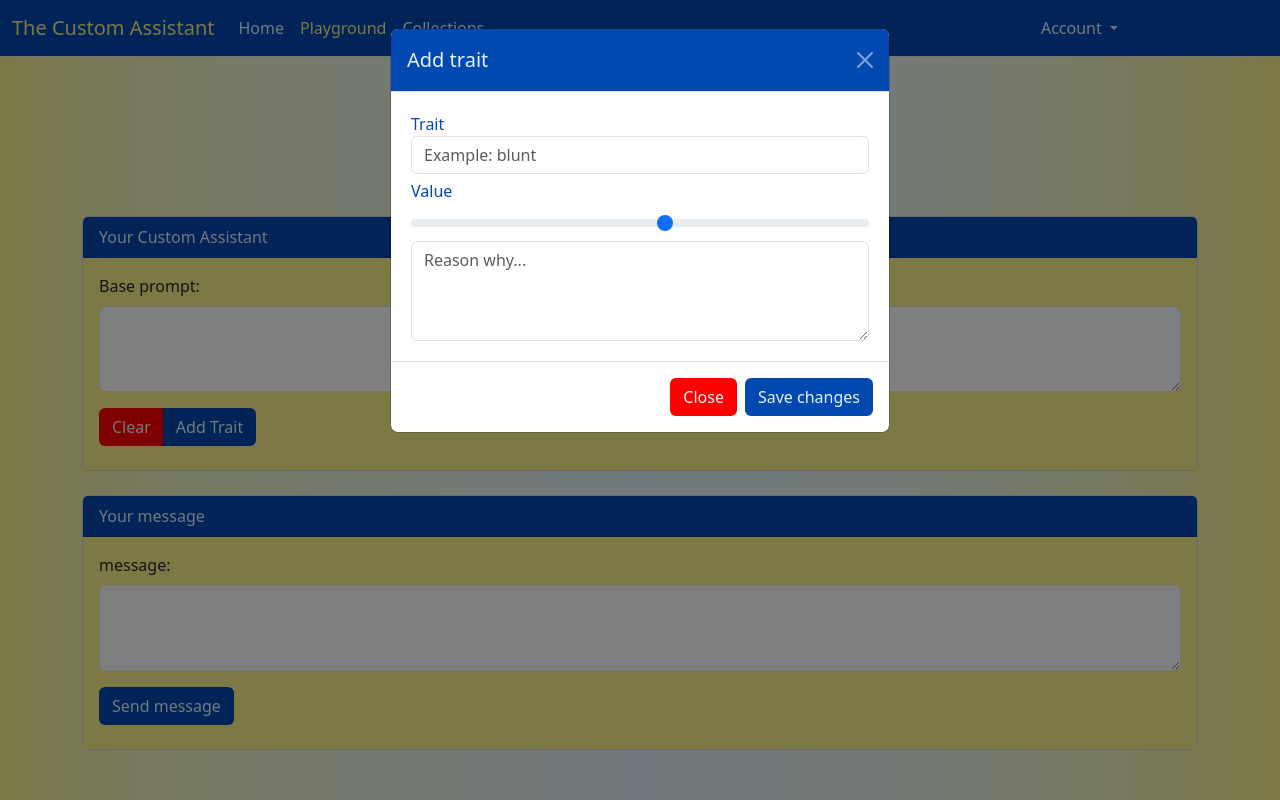
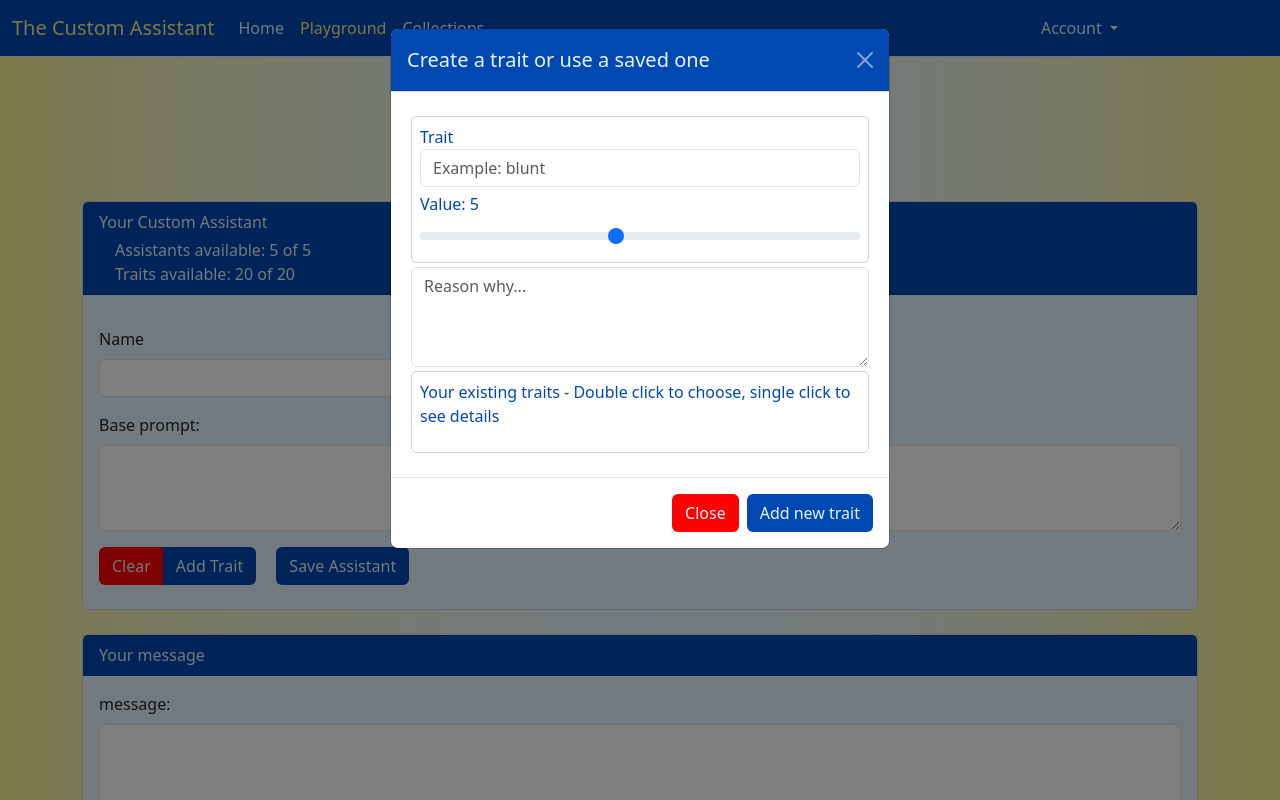
Before and after one commit to antoniobruchidev/mp3-custom-ai-fix, a Flask app: page /playground in a window 1280 px wide, after a click on "Add Trait". Run offline with Flask 3, Linux system fonts and the light colour scheme; the visitor is signed in with stand-in values (Sample User, id 1); data that the repository does not hold is empty; some libraries are stand-ins or nearby versions.

Commit message:
Feat: add create_assistant route to save assistants from the playground
In playground routes passing saved assistants and traits, also added env variables for how many slot the admin want the user to have, default values of 5 assistant and 20 traits if not set.
In playground template added useful information about slots available and how to add existing traits, by clicking on the trait saved the button will trigger a tooltip that will tell the user to double click on the button to add the trait. The tooltip will also show the reason behind the value assigned.
In playground.js moved all the elements at the top and the event listeners at the bottom. now added methods and event listeners to add a saved trait to the active assistant and to save the assistant. It won't be possibile for the user to add a trait with the same value. If the user add an existing trait to a new assistant and save the assistant, the trait will not be saved but still added to the new assistant.
In models fixed the Assistant method retrieve_system_prompt.
In base.html and script.js added timeout and effects to toasts.

```diff
--- a/custom_assistant/routes.py
+++ b/custom_assistant/routes.py
@@ -4,9 +4,10 @@ from celery.result import AsyncResult
 from custom_assistant import app, db, argon2
 from custom_assistant.inference import chat
 from custom_assistant.mail import forgot_password_email, send_activation_email
-from custom_assistant.models import User
+from custom_assistant.models import Assistant, CharacterTrait, User
 from custom_assistant.tasks import celery, add
 from flask_login import LoginManager, current_user, login_required, login_user, logout_user
+from psycopg2 import OperationalError
 
 
 login_manager = LoginManager()
@@ -16,6 +17,7 @@ login_manager.login_view = "login"
 @login_manager.user_loader
 def load_user(user_id):
     return User.query.get(user_id)
+
 
 # Test routes
 
@@ -84,8 +86,120 @@ def playground():
     Returns:
         render_template: playground
     """
-    return render_template("playground.html")
+    assistants = []
+    traits = []
+    assistants_available = 0
+    traits_available = 0
+    try:
+        if current_user.is_authenticated:
+            assistants = db.session.query(Assistant).filter(
+                Assistant.user_id==current_user.id
+            ).all()
+            traits = db.session.query(CharacterTrait).filter(
+                CharacterTrait.user_id==current_user.id
+            ).all()
+        assistants_available = int(os.getenv("ASSISTANT_SLOTS", 5)) - len(
+            assistants
+        )
+        traits_available = int(os.getenv("TRAIT_SLOTS", 20)) - len(traits)
+        print(assistants_available, traits_available)
+        return render_template(
+            "playground.html",
+            user=current_user,
+            assistants_available=assistants_available,
+            traits_available=traits_available,
+            assistants_limit=os.getenv("ASSISTANT_SLOTS", 5),
+            traits_limit=os.getenv("TRAIT_SLOTS", 20),
+            assistants=assistants,
+            traits=traits
+            )
+    except OperationalError as e:
+        print(e)
+        return redirect(playground)
 
+
+
+@login_required
+@app.post("/assistants/create")
+def create_assistant():
+    """Method to create an assistant
+
+    Returns:
+        {json}: message or error
+    """
+    if not request.is_json:
+        return {"status": 400, "error": "Bad request"}
+    data = request.get_json()
+    trait_limit = int(os.getenv("TRAIT_SLOTS", 20))
+    assistant_limit = int(os.getenv("ASSISTANT_SLOTS", 5))
+    try:
+        user = db.session.get(User, current_user.id)
+        user_traits = db.session.query(CharacterTrait).filter(
+            CharacterTrait.user_id==user.id
+        ).all()
+        user_assistants = db.session.query(Assistant).filter(
+            Assistant.user_id==user.id
+        ).all()
+    except OperationalError as e:
+        return {"status": 500, "error": f"Please try again... Operational error: {e}"}
+
+    assistant_names = [assistant.name for assistant in user_assistants]
+    trait_names = [f"{trait.trait}: {trait.value}" for trait in user_traits]
+    traits_to_be_saved = []
+    traits_to_be_added = []
+    for trait in data['traits']:
+        print(trait)
+        trait_value = trait['value'].replace("\n", "").replace(" ", "")
+        t = f"{trait['trait']}: {trait_value}"
+        traits_to_be_saved.append(t)
+    for trait in traits_to_be_saved:
+        if trait in trait_names:
+            index = traits_to_be_saved.index(trait)
+            traits_to_be_saved.pop(index)
+    if data['assistant_name'] in assistant_names:
+        return {"status": 400, "error": "You already have an assistant with that name"}
+    if assistant_limit == len(user_assistants):
+        print(assistant_limit, user_assistants)
+        return {"status": 400, "error": "Not enough assistant slots available"}
+    if trait_limit == len(user_traits) + len(data['traits']):
+        print(trait_limit, user_traits)
+        return {"status": 400, "error": "Not enough trait slots available"}
+    try:
+        assistant = Assistant(
+            user_id=user.id,
+            name=data['assistant_name'],
+            prompt=data['base_prompt']
+        )
+        db.session.add(assistant)
+        db.session.commit()
+        for trait in data['traits']:
+            trait_value = trait['value'].replace("\n", "").replace(" ", "")
+            t = f"{trait['trait']}: {trait_value}"
+            if t in traits_to_be_saved:
+                print(user.id, trait['trait'], trait_value)
+                character_trait = CharacterTrait(
+                    user_id=user.id,
+                    trait=trait['trait'],
+                    value=trait_value,
+                    reason_why=trait['reason_why']
+                )
+                db.session.add(character_trait)
+                db.session.commit()
+            else:
+                character_trait = db.session.query(CharacterTrait).filter(
+                    CharacterTrait.user_id==user.id,
+                    CharacterTrait.trait==trait['trait'],
+                    CharacterTrait.value==trait_value
+                ).first()
+            assistant.traits.append(character_trait)
+            db.session.add(assistant)
+            db.session.commit()
+    except Exception as e:
+        return {"status": 500, "error": e}
+    except OperationalError as e:
+        return {"status": 500, "error": f"Please try again... Operational error: {e}"}
+    flash(f"name: {data['assistant_name']} - base prompt: {data['base_prompt']} - traits: {data['traits']}")
+    return {"status": 200}
 
 @app.get("/collections")
 def collections():
@@ -109,22 +223,27 @@ def register():
     if request.method == "POST":
         email = request.form.get("email")
         user = None
-        user = User(email=email).sign_up_with_email(
-            request.form.get("password", None),
-            request.form.get("confirm-password", None)
-        )
+        try:
+            user = User(email=email).sign_up_with_email(
+                request.form.get("password", None),
+                request.form.get("confirm-password", None)
+            )
+        except OperationalError as e:
+            error = f"Operational error - please retry..."
+            return render_template("register.html", g_client_id=g_client_id, error=error)
         if user is not None:
             db.session.add(user)
             db.session.commit()
             send_activation_email(user)
-            return redirect(url_for("login", g_client_id=g_client_id))
+            error = f"An email has been sent to {user.email}. Please verify your email address."
+            return render_template("login", g_client_id=g_client_id, error=error)
         else:
             error = f"Email {user.email} already present"
-            return redirect(url_for(
+            return render_template(
                 "login",
                 error=error,
                 g_client_id=g_client_id
-            ))
+            )
     else:
         return render_template("register.html", g_client_id=g_client_id)
 
@@ -139,11 +258,16 @@ def verify_user(user_id):
     Returns:
         redirect: login
     """
-    user = db.session.get(User, user_id)
-    user.verified = True
-    db.session.add(user)
-    db.session.commit()
-    return redirect(url_for("login"))
+    g_client_id = os.getenv("GOOGLE_CLIENT_ID")
+    try:
+        user = db.session.get(User, user_id)
+        user.verified = True
+        db.session.add(user)
+        db.session.commit()
+    except OperationalError as e:
+        error = f"Operational error: {e} - please retry..."
+        return render_template("login.html", g_client_id=g_client_id, error=error)
+    return render_template("login", g_client_id=g_client_id, error="Account verified.")
 
 
 @app.route("/login", methods=['GET', 'POST'])
--- a/custom_assistant/static/css/style.css
+++ b/custom_assistant/static/css/style.css
@@ -2,13 +2,8 @@ body {
     display: flex;
     min-height: 100vh;
     flex-direction: column;
-}
-
-main {
+    color: #0248B1;
     background-image: linear-gradient(to right,#F9F28A, 15%, #E5F5FF , 85%, #F9F28A);
-    padding: 15px;
-    color: #0248B1;
-    height: 100vh;
 }
 
 .navbar {
@@ -93,7 +88,9 @@ main {
     margin-top: 20px;
 }
 
-.btn-add-trait, .btn-login-register {
+.btn-add-trait,
+.btn-login-register,
+.btn-save-assistant {
     background-color: #0248B1;
     color: #E5F5FF;
 }
@@ -102,6 +99,12 @@ main {
     background-color: #E5F5FF;
     color: #0248B1;
     border: 1px solid #0248B1;
+}
+
+.btn-save-assistant:hover {
+    background-color: #008100;
+    color: #E5F5FF;
+    border: 1px solid #008100
 }
 
 .btn-discard {
@@ -121,7 +124,7 @@ main {
 }
 
 .card-body {
-    background-color: #F9F28A;
+    background-color: #E5F5FF;
 }
 
 .modal-body {
@@ -151,3 +154,10 @@ main {
     --bs-popover-body-padding-x: 10px;
     --bs-popover-body-padding-y: 10px;
 }
+
+#traits-container-modal, #traits-name-value-modal {
+    padding: 8px;
+    border: 1px solid lightgray;
+    border-radius: 5px;
+    margin: 4px auto;
+}
--- a/custom_assistant/static/js/playground.js
+++ b/custom_assistant/static/js/playground.js
@@ -1,23 +1,19 @@
-const saveTraitButton = document.getElementById("save-trait")
+// get elements for the event listeners
+const setTraitButton = document.getElementById("save-trait")
 
-/**
- * Method to create a button with the values of the trait in a popover
- * @param {string} trait
- * @param {integer} value
- * @param {string} reasonWhy
- * @returns
- */
-const createButtonWithPopover = (trait, value, reasonWhy) => {
-    const button = document.createElement("button")
-    button.classList.add("btn", "btn-lg", "btn-trait")
-    button.setAttribute("data-bs-toggle", "popover")
-    button.setAttribute("data-bs-title", `${trait.toUpperCase()}: ${value}`)
-    button.setAttribute("data-bs-content", reasonWhy)
-    button.setAttribute("data-bs-placement", "bottom")
-    button.setAttribute("data-bs-custom-class", "btn-popover")
-    button.innerText = trait.toUpperCase()
-    return button
-}
+const value = document.getElementById("value")
+const valueLabel = document.getElementById("value-label")
+value.value = 5
+valueLabel.innerText = `Value: ${value.value}`
+
+const clearTraitsButton = document.getElementById("clear")
+const saveAssistantButton = document.getElementById("save-assistant")
+
+var modalEl = document.getElementById('add-trait-modal')
+
+const traits = document.getElementsByClassName("custom-tooltip")
+
+const sendButton = document.getElementById("send-message")
 
 /**
  * Method to enable the popovers present
@@ -25,28 +21,58 @@ const createButtonWithPopover = (trait, value, reasonWhy) => {
 const updatePopovers = () => {
     const popoverTriggerList = document.querySelectorAll('[data-bs-toggle="popover"]')
     const popoverList = [...popoverTriggerList].map(popoverTriggerEl => new bootstrap.Popover(popoverTriggerEl))
+    return popoverList
+}
+
+/**
+ * Method to add a new trait button and close the modal
+ */
+const appendTraitAndCloseModal = () => {
+    updatePopovers()
+    const closeTraitButton = document.getElementById("close-trait")
+    closeTraitButton.click()
 }
 
 /**
  * Method to save a character trait from the given inputs
  */
-const saveTrait = () => {
+const setTrait = () => {
     const trait = document.getElementById("trait")
     const value = document.getElementById("value")
     const reasonWhy = document.getElementById("reason-why")
-    const button = createButtonWithPopover(trait.value, value.value, reasonWhy.value)
-    const traitsContainer = document.getElementById("traits-container")
-    traitsContainer.appendChild(button)
-    updatePopovers()
+    const existingTraits = document.getElementById("traits-container-modal").children
+    for (let existingTrait of existingTraits) {
+        if (!existingTrait.innerText.includes("Your existing traits -")){
+            var traitTitle = existingTrait.innerText
+            console.log(traitTitle)
+            var cleanedTrait = traitTitle.split(":")[0]
+            var cleanedValue = traitTitle.split(":")[1].trim("\n").replace(" ", "")
+            var title = `${cleanedTrait.toUpperCase()}: ${cleanedValue}`
+            var traitTitle = `${trait.value.toUpperCase()}: ${value.value}`
+            var spaces = null
+            for (let char of title) {
+                if (char == " ") {
+                    spaces++
+                }
+            }
+            if (title == traitTitle) {
+                console.log(title, traitTitle)
+                createToast("You cannot have 2 traits with the same name and the same value")
+                break
+            } else if (spaces != null && spaces > 1) {
+                createToast("Trait name must be one word only")
+                break
+            }
+        }
+    }
+    const button = createButtonWithPopover(trait.value, value.value, reasonWhy.value, null)
     trait.value = ""
     value.value = 5
     reasonWhy.value = ""
-    const closeTraitButton = document.getElementById("close-trait")
-    closeTraitButton.click()
+    const traitsContainer = document.getElementById("traits-container")
+    traitsContainer.appendChild(button)
+    appendTraitAndCloseModal()
 }
-
-// Event listener to save the trait
-saveTraitButton.addEventListener("click", saveTrait)
 
 /**
  * Method to show the bot answer
@@ -69,6 +95,58 @@ const showAnswer = (answer) => {
 const clearTraits = () => {
     const traitsContainer = document.getElementById("traits-container")
     traitsContainer.innerHTML = ""
+}
+
+/**
+ * Method to save the traits one by one
+ * @returns dictionary with the traits
+ */
+const saveTraits = () => {
+    popoverList = updatePopovers()
+    console.log(popoverList)
+    let traits = []
+    for (let popover of popoverList) {
+        let title = $(popover._element).attr("data-bs-title")
+        let trait = title.split(":")[0]
+        let value = title.split(":")[1]
+        let reasonWhy = $(popover._element).attr("data-bs-content")
+        traits.push({
+            "trait": trait,
+            "value": value,
+            "reason_why": reasonWhy
+        })
+    }
+    return traits
+}
+
+/**
+ * Method to save the customized assistant
+ */
+const saveAssistant = async () => {
+    let url = window.location.pathname.replace("/playground", "/assistants/create");
+    const name = document.getElementById("assistant-name")
+    const basePrompt = document.getElementById("base-prompt")
+    if (name.value == "" || basePrompt.value == "") {
+        createToast("Assistant name and prompt cannot be blank")
+    } else {
+        const characterTraits = saveTraits()
+        let payload = {
+            "assistant_name": name.value,
+            "base_prompt": basePrompt.value,
+            "traits": characterTraits
+            };
+        const response = await fetch(url, {
+            method: "POST",
+            headers: {"Content-Type": "application/json"},
+            body: JSON.stringify(payload),
+        })
+        const data = await response.json()
+        if (data.status == 200) {
+            window.location.reload()
+        } else {
+            createToast(data.error)
+        }
+    }
 }
 
 /**
@@ -105,12 +183,92 @@ const chat = async () => {
     }
 }
 
-const sendButton = document.getElementById("send-message")
+/**
+ * Method to create a button with the values of the trait in a popover
+ * @param {string} trait
+ * @param {integer} value
+ * @param {string} reasonWhy
+ * @param {integer | null} id
+ * @returns
+ */
+const createButtonWithPopover = (trait, value, reasonWhy, id) => {
+    const button = document.createElement("button")
+    button.classList.add("btn", "btn-lg", "btn-trait")
+    button.setAttribute("data-bs-toggle", "popover")
+    button.setAttribute("data-bs-title", `${trait.toUpperCase()}: ${value}`)
+    button.setAttribute("data-bs-content", reasonWhy)
+    button.setAttribute("data-bs-placement", "bottom")
+    button.setAttribute("data-bs-custom-class", "btn-popover")
+    if (id != null) {
+        button.setAttribute("data-id", id)
+    }
+    button.innerText = trait.toUpperCase()
+    return button
+}
 
-// add event listener to the send message button
+/**
+ * Method to update the tooltips
+ */
+const updateTooltips = () => {
+    var tooltipTriggerList = [].slice.call(document.querySelectorAll('[data-bs-toggle="tooltip"]'))
+    var tooltipList = tooltipTriggerList.map(function (tooltipTriggerEl) {
+    return new bootstrap.Tooltip(tooltipTriggerEl)
+    })
+}
+
+/**
+ * Method to make a trait active in the playground and close the traits modal
+ * @param {element} trait  the element representing the trait to be added
+ */
+const finalizeModalClose = (trait) => {
+    var name = $(trait).text().split(":")[0].trim()
+    var value = $(trait).text().split(":")[1]
+    var reasonWhy = $(trait).attr("data-bs-title")
+    var id = $(trait).attr("id")
+    var button = createButtonWithPopover(name, value, reasonWhy, id)
+    const traitsContainer = document.getElementById("traits-container")
+    traitsContainer.appendChild(button)
+    updateTooltips()
+    const valueReset = document.getElementById("value")
+    const valueLabel = document.getElementById("value-label")
+    valueReset.value = 5
+    valueLabel.innerText = "Value: 5"
+    appendTraitAndCloseModal()
+}
+
+/**
+ * Method to change the trait value label according its value
+ */
+const changeValueLabel = () => {
+    const valueLabel = document.getElementById("value-label")
+    const value = document.getElementById("value")
+    valueLabel.innerText = `Value: ${value.value}`
+}
+
+// add event listener for value change
+value.addEventListener("change", function (e) {
+    changeValueLabel()
+})
+
+// add event listener to set the trait
+setTraitButton.addEventListener("click", setTrait)
+
+// add event listener to each saved trait present the modal
+for (let trait of traits) {
+    console.log(trait)
+    trait.addEventListener("dblclick", function (e) {
+        finalizeModalClose(trait)
+    })
+    console.log(`added event listener for ${trait}`)
+}
+
+// add event listener to invoke the chatbot with the active settings
 sendButton.addEventListener("click", chat)
 
-const clearTraitsButton = document.getElementById("clear")
+// add event listener to clear the traits
+clearTraitsButton.addEventListener("click", clearTraits)
 
-// add event listener to the clear traits button
-clearTraitsButton.addEventListener("click", clearTraits)
+// add event listener to save the assistant if the user is logged in
+if (saveAssistantButton != null) {
+    saveAssistantButton.addEventListener("click", saveAssistant)
+}
--- a/custom_assistant/static/js/script.js
+++ b/custom_assistant/static/js/script.js
@@ -54,6 +54,9 @@ const createToast = (message) => {
     t.setAttribute("role", "alert")
     t.setAttribute("aria-live", "assertive")
     t.setAttribute("aria-atomic", "true")
+    t.setAttribute("data-bs-animation", true)
+    t.setAttribute("data-bs-autohide", true)
+    t.setAttribute("data-bs-delay", 10000)
     const tH = document.createElement("div")
     tH.classList.add("toast-header")
     const strong = document.createElement("strong")
@@ -77,7 +80,6 @@ const createToast = (message) => {
     })
 }
 
-const main = $("main")
 // check for errors
 const error = document.getElementById("error")
 
--- a/custom_assistant/templates/base.html
+++ b/custom_assistant/templates/base.html
@@ -70,7 +70,7 @@
                 {% with messages = get_flashed_messages() %}
                     {% if messages %}
                         {% for message in messages %}
-                        <div id="toast" class="toast" role="alert" aria-live="assertive" aria-atomic="true">
+                        <div id="toast" class="toast" role="alert" aria-live="assertive" aria-atomic="true" data-bs-animation="true" data-bs-autohide="true" data-bs-delay="10000">
                             <div class="toast-header">
                               <strong class="me-auto">The Custom Assistant</strong>
                               <button type="button" class="btn-close btn-close-white" data-bs-dismiss="toast" aria-label="Close"></button>
--- a/custom_assistant/templates/playground.html
+++ b/custom_assistant/templates/playground.html
@@ -8,8 +8,22 @@
     <div class="card">
         <div class="card-header">
             Your Custom Assistant
+            {% if user %}
+                {% if user.is_authenticated %}
+                    <span class="slots-available ms-3 mt-1 d-block">
+                        Assistants available: {{ assistants_available }} of {{ assistants_limit }}
+                    </span>
+                    <span class="slots-available ms-3">
+                        Traits available: {{ traits_available }} of {{ traits_limit }}
+                    </span>
+                {% endif %}
+            {% endif %}
         </div>
         <div class="card-body">
+            <div class="my-3 w-50">
+                <label for="assistant-name" class="form-label">Name</label>
+                <input id="assistant-name" class="form-control" type="text" name="assistant-name" required>
+            </div>
             <div class="mb-3">
                 <label for="base-prompt" class="form-label">Base prompt:</label>
                 <textarea class="form-control" id="base-prompt" rows="3"></textarea>
@@ -22,6 +36,13 @@
                     Add Trait
                 </button>
             </div>
+            {% if user %}
+                {% if user.is_authenticated %}
+                    <button id="save-assistant" class="btn btn-save-assistant d-inline ms-3" type="button">
+                        Save Assistant
+                    </button>
+                {% endif%}
+            {% endif %}
             <div id="traits-container" class="mt-2">
             </div>
         </div>
@@ -51,22 +72,45 @@
     <div class="modal-dialog">
         <div class="modal-content">
             <div class="modal-header">
-                <h5 class="modal-title">Add trait</h5>
+                <h5 class="modal-title">Create a trait or use a saved one</h5>
                 <button type="button" class="btn-close btn-close-white" data-bs-dismiss="modal" aria-label="Close"></button>
             </div>
             <div class="modal-body">
+                <div id="traits-name-value-modal">
                 <label for="trait">Trait</label>
-                <input type="str" class="form-control" id="trait" placeholder="Example: blunt">
+                <input type="text" class="form-control" id="trait" placeholder="Example: blunt">
 
-                <label for="value" class="form-label">Value</label>
+                <label id="value-label" for="value" class="form-label">Value</label>
                 <input type="range" class="form-range" min="1" max="10" id="value">
+            </div>
 
                 <textarea class="form-control" placeholder="Reason why..." id="reason-why" style="height: 100px"></textarea>
+
+                {% if user.is_authenticated %}
+                    <div id="traits-container-modal">
+                        <p> Your existing traits - Double click to choose, single click to see details</p>
+                        {% if traits %}
+                            {% for trait in traits%}
+                            <button
+                                type="button"
+                                class="btn btn-trait m-2 custom-tooltip"
+                                data-bs-toggle="tooltip"
+                                data-bs-placement="bottom"
+                                data-bs-title="{{ trait.reason_why }}"
+                                data-id="{{ trait.id }}"
+                                data-bs-trigger="click"
+                                data-bs-custom-class="custom-tooltip">
+                                {{ trait.trait|upper }}: {{ trait.value }}
+                              </button>
+                            {% endfor %}
+                        {% endif %}
+                    </div>
+                {% endif %}
 
             </div>
             <div class="modal-footer">
                 <button id="close-trait" type="button" class="btn btn-discard" data-bs-dismiss="modal">Close</button>
-                <button id="save-trait" type="button" class="btn btn-add-trait">Save changes</button>
+                <button id="save-trait" type="button" class="btn btn-add-trait">Add new trait</button>
             </div>
         </div>
     </div>
```
Also changed, not shown: custom_assistant/models.py (+4 -3 lines).
